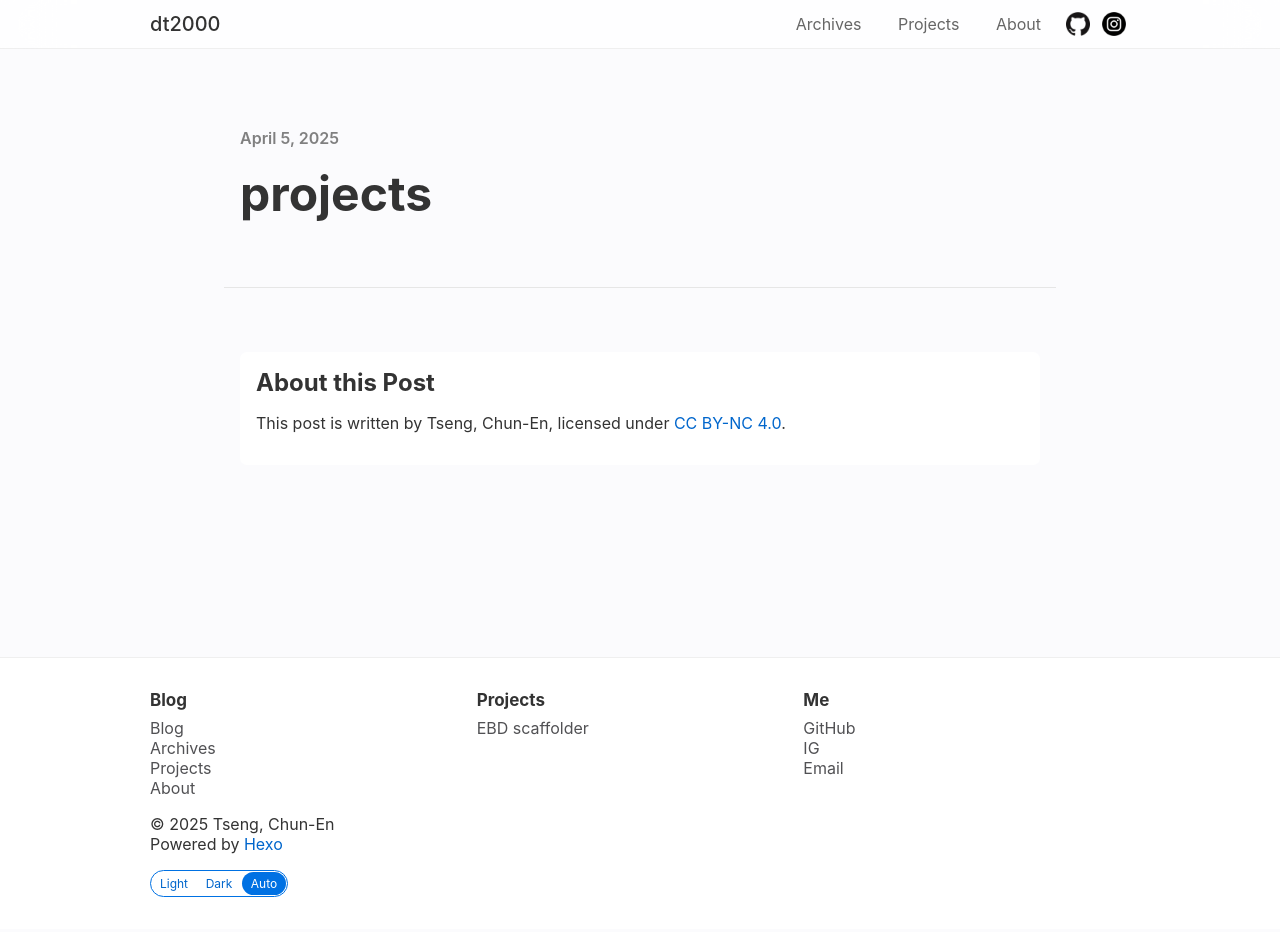
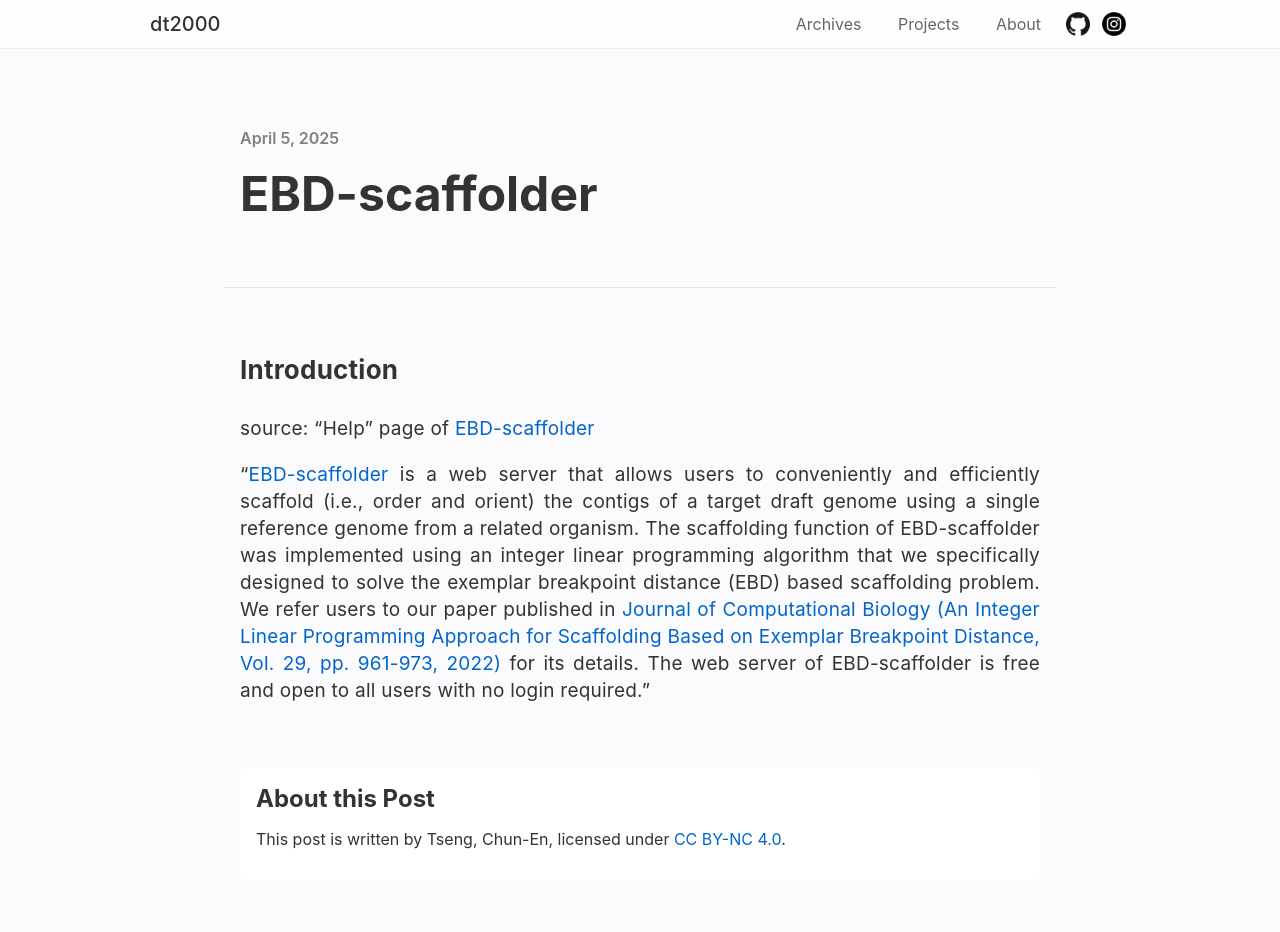
Before and after one commit to davidtseng2000/davidtseng2000.github.io, a plain HTML site: page projects/EBD-scaffolder.html in a window 1280 px wide. Shown: the top 932 px of the page. Drawn offline with nearby package versions, Linux system fonts and the light colour scheme.

Commit message:
Site updated: 2025-04-05 22:57:26

```diff
--- a/projects/index.html
+++ b/projects/EBD-scaffolder.html
@@ -5,7 +5,7 @@
   <meta name="viewport" content="width=device-width, initial-scale=1">
   <meta name="color-scheme" content="light dark">
 
-  <title>projects - dt2000</title>
+  <title>EBD-scaffolder - dt2000</title>
 
     <link rel="shortcut icon" href="/favicon.png">
 
@@ -16,13 +16,13 @@
 
 
 
-  <meta property="og:title" content="projects - dt2000" />
+  <meta property="og:title" content="EBD-scaffolder - dt2000" />
 
   <meta property="og:type" content="website" />
 
-  <meta property="og:url" content="https://davidtseng2000.github.io/projects/index.html" />
+  <meta property="og:url" content="https://davidtseng2000.github.io/projects/EBD-scaffolder.html" />
 
-  <meta property="og:image" content="/favicon.png" />
+  <meta property="og:image" content="../img/EBD-cover.webp" />
 
 
 
@@ -136,12 +136,20 @@
         </div>
 
 
-        <h1 class="title">projects</h1>
+        <h1 class="title">EBD-scaffolder</h1>
     </div>
 
     <div class="divider"></div>
 
     <div class="content">
+        <style>
+  p {
+    text-align: justify;
+  }
+</style>
+
+<h3 id="Introduction"><a href="#Introduction" class="headerlink" title="Introduction"></a>Introduction</h3><p>source: “Help” page of <a target="_blank" rel="noopener" href="https://genome.cs.nthu.edu.tw/EBD-scaffolder/">EBD-scaffolder</a></p>
+<p>“<a target="_blank" rel="noopener" href="https://genome.cs.nthu.edu.tw/EBD-scaffolder/">EBD-scaffolder</a> is a web server that allows users to conveniently and efficiently scaffold (i.e., order and orient) the contigs of a target draft genome using a single reference genome from a related organism. The scaffolding function of EBD-scaffolder was implemented using an integer linear programming algorithm that we specifically designed to solve the exemplar breakpoint distance (EBD) based scaffolding problem. We refer users to our paper published in <a target="_blank" rel="noopener" href="https://www.liebertpub.com/doi/10.1089/cmb.2021.0399">Journal of Computational Biology (An Integer Linear Programming Approach for Scaffolding Based on Exemplar Breakpoint Distance, Vol. 29, pp. 961-973, 2022)</a> for its details. The web server of EBD-scaffolder is free and open to all users with no login required.”</p>
 
     </div>
 
```
